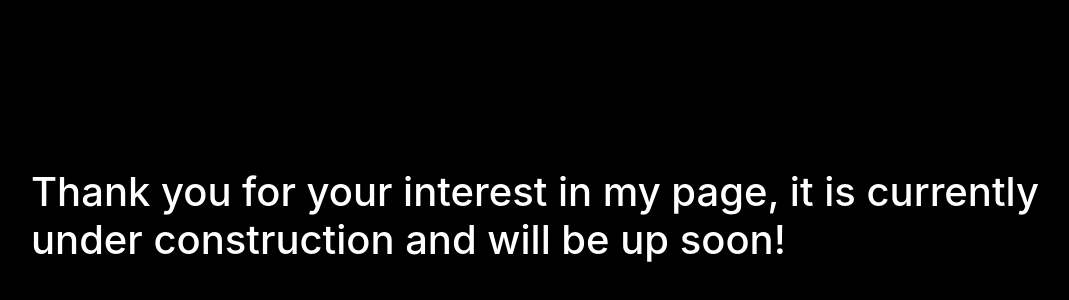
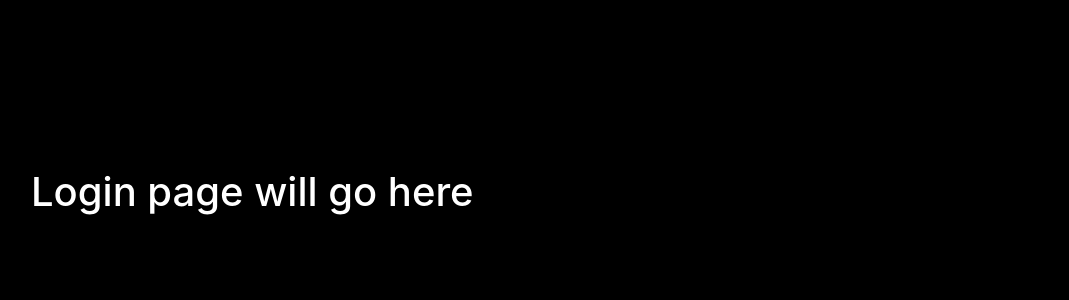
Before and after one commit to cody-tracey/personal-website, a React (Create React App) app: page /login in a window 1280 px wide. Shown: the part 152-452 px from the top of the page, without its empty margins (51-1120 px from the left). Built offline with nearby package versions, Linux system fonts and the light colour scheme.

Commit message:
Added in the start of my routing and setup my folder structure for components

```diff
--- a/src/App.js
+++ b/src/App.js
@@ -1,15 +1,16 @@
-import { Container, Row, Col } from 'react-bootstrap'
+import { BrowserRouter as Router, Routes, Route } from "react-router-dom";
+import Landing from "./Components/Landing/landing";
+import Login from "./Components/Login/login";
+
 const App = () => {
   return (
-    <div style={{'margin-top':'40vh'}}>
-      <Container>
-        <Row>
-          <Col>
-            <h1>Thank you for your interest in my page, it is currently under construction and will be up soon!</h1>
-          </Col>
-        </Row>
-      </Container>
-    </div>
+    <Router>
+      <Routes>
+        <Route path='/' element={<Landing/>} />
+        <Route path='/login' element={<Login/>} />
+
+      </Routes>
+    </Router>
 
   );
 }
--- /dev/null
+++ b/src/Components/Landing/landing.js
@@ -0,0 +1,17 @@
+import { Container, Row, Col } from 'react-bootstrap'
+const Landing = () => {
+  return (
+    <div style={{'margin-top':'40vh'}}>
+      <Container>
+        <Row>
+          <Col>
+            <h1>Thank you for your interest in my page, it is currently under construction and will be up soon!</h1>
+          </Col>
+        </Row>
+      </Container>
+    </div>
+
+  );
+}
+
+export default Landing;
--- /dev/null
+++ b/src/Components/Login/login.js
@@ -0,0 +1,17 @@
+import { Container, Row, Col } from 'react-bootstrap'
+const Login = () => {
+  return (
+    <div style={{'margin-top':'40vh'}}>
+      <Container>
+        <Row>
+          <Col>
+            <h1>Login page will go here</h1>
+          </Col>
+        </Row>
+      </Container>
+    </div>
+
+  );
+}
+
+export default Login;
```
